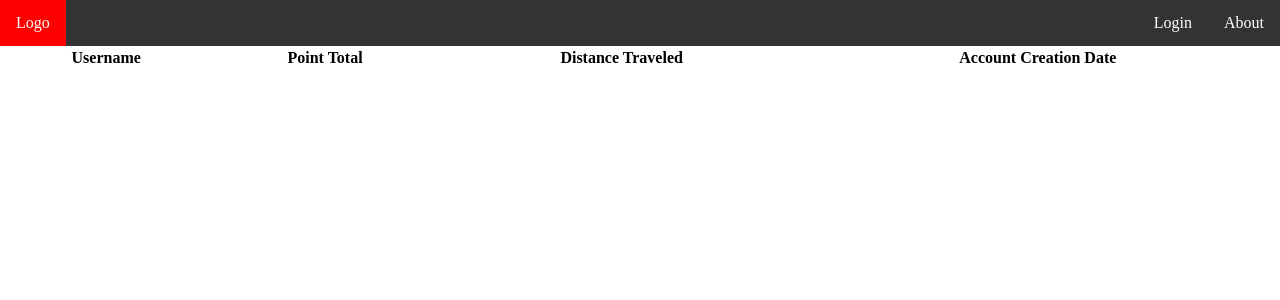
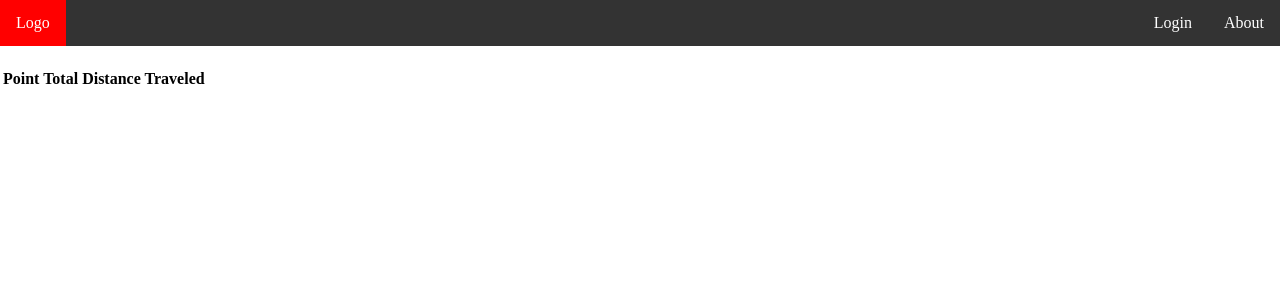
Before and after one commit to imaybeniki/capstone, a Django app: page /profile/ in a window 1280 px wide. Shown: the top 300 px of the page. Run offline with Django 3.2, Linux system fonts and the light colour scheme; lists and menus that the app fills with data are empty; some libraries are stand-ins or nearby versions.

Commit message:
update to about, user html

```diff
--- a/capstoneSite/mapInterface/templates/about.html
+++ b/capstoneSite/mapInterface/templates/about.html
@@ -2,8 +2,10 @@
 
 {%block content %}
 
+
+
 <title> About </title>
-	<h1>About</h1>
+	<h1 class="aboutH1">About Points</h1>
 	<p> Points aims to reward users while providing a cheap and efficient alternative
 		for corporations to redistribute their rental objects. Users will simply select a starting location from the user
 		interface map. The user interface will then generate a map with pins of nearby return locations along
--- a/capstoneSite/mapInterface/templates/profile.html
+++ b/capstoneSite/mapInterface/templates/profile.html
@@ -4,21 +4,23 @@
 
 
 
-<title>User_profile</title>
-		<table style="width:100%">
+
+<title>User Profile</title>
+<h1> {{user.get_username}}</h1>
+		<table class="profileTable">
+			<tr class= "profileTableHeadData" >
+
+
+				<th>Point Total</th>
+				<th>Distance Traveled</th>
+
+			</tr>
 			<tr>
 
-				<th>Username</th>
-				<th>Point Total</th>
-				<th>Distance Traveled</th>
-				<th> Account Creation Date</th>
-			</tr>
-			<tr>
-				<td>{{user.get_username}} </td>
 				<td>{{user.profile.points}}</td>
 				<td>{{user.profile.distance}}</td>
-				<td></td>
-				<td></td>
+
+
 
 			</tr>
 		</table>
```
Also changed, not shown: capstoneSite/mapInterface/static/mapInterface/css/mapInterface.css (+38 -0 lines).
